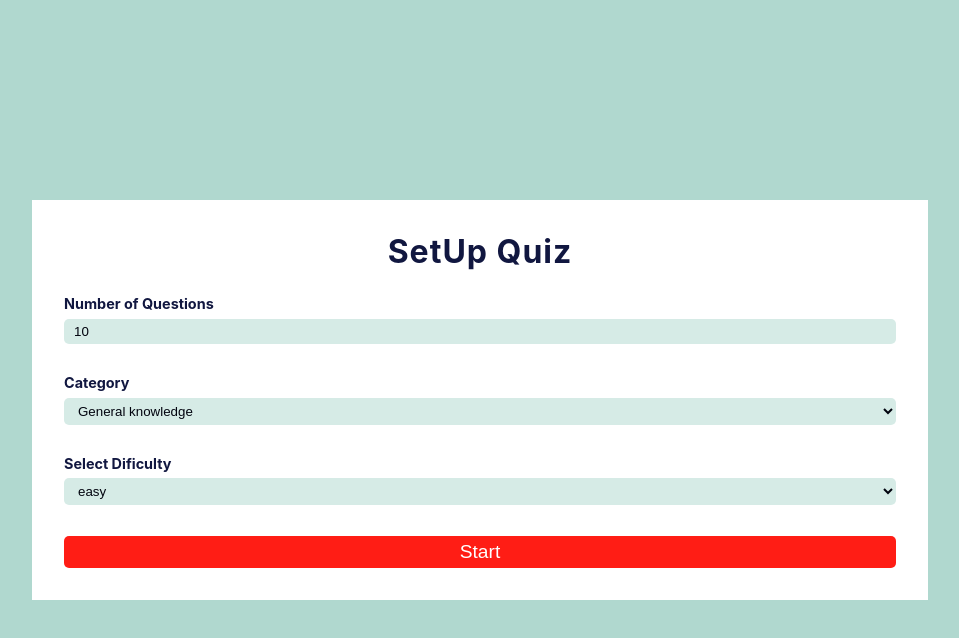
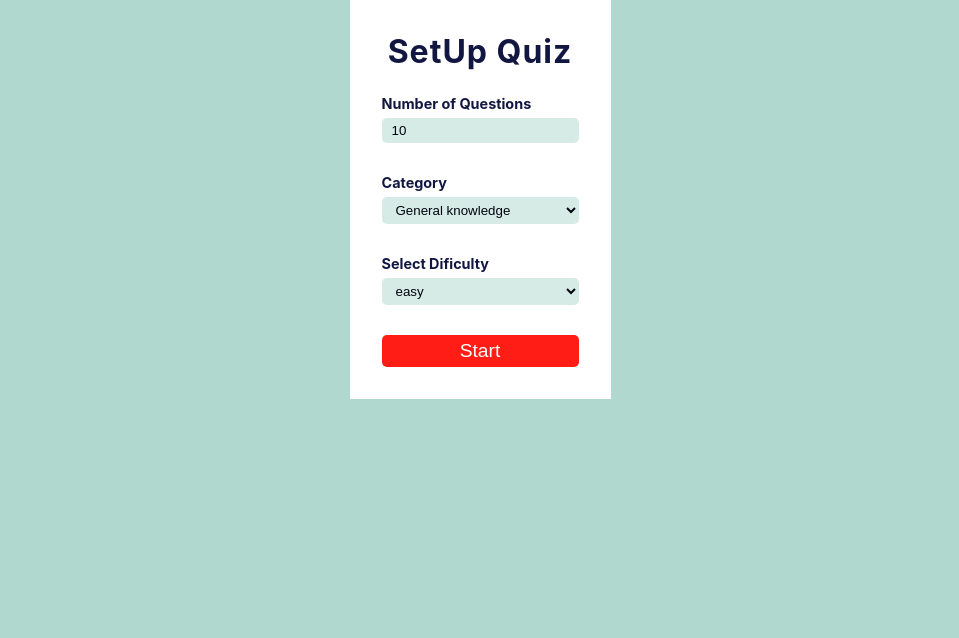
Before and after one commit to THEO-184/React-Quiz-App, a React (Create React App) app: page / in a window 1280 px wide. Shown: the top 638 px of the page, without its empty margins (160-1119 px from the left). Built offline with nearby package versions, Linux system fonts and the light colour scheme.

Commit message:
modified heights

```diff
--- a/src/index.css
+++ b/src/index.css
@@ -20,14 +20,13 @@ body {
 	display: flex;
 	align-items: center;
 	justify-content: center;
-	height: 100vh;
+	max-height: 100vh;
 }
 /* ===== Main Container ======= */
 
 .main-container,
 .reload_text_container {
 	max-width: 90vw;
-	min-width: 70vw;
 	background-color: #fff;
 	padding: 2rem 2rem;
 }
--- a/src/responsive.css
+++ b/src/responsive.css
@@ -2,6 +2,7 @@
 	.main-container,
 	.reload_text_container {
 		padding: 1.5rem;
+		min-width: 50vw;
 	}
 
 	.main-container h1,
@@ -33,6 +34,7 @@
 	.main-container,
 	.reload_text_container {
 		padding: 1rem;
+		min-width: 70vw;
 	}
 
 	.main-container h1,
```
